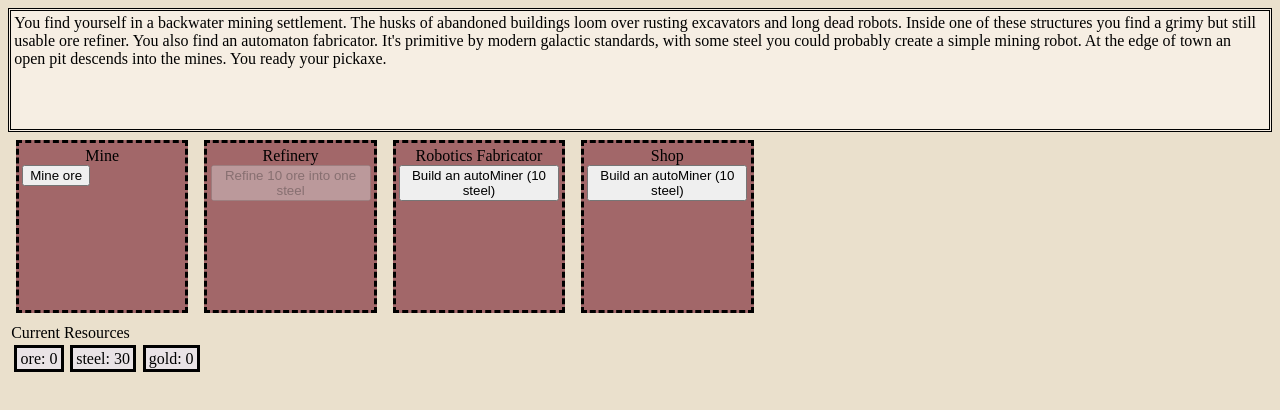
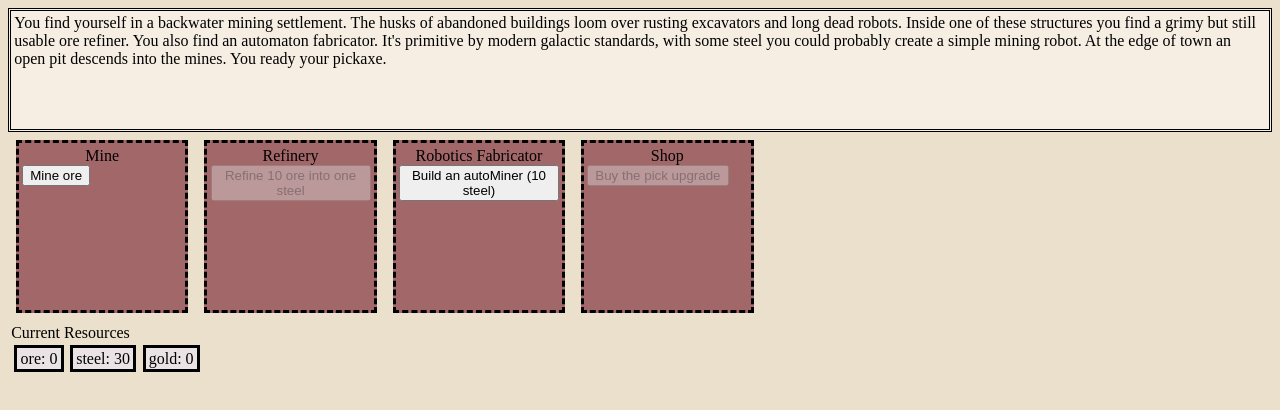
Before and after one commit to michaelwhittemore/vue-clicker-game, a Vue app: page / in a window 1280 px wide. Shown: the top 410 px of the page. Built offline with nearby package versions, Linux system fonts and the light colour scheme.

Commit message:
started on shop

```diff
--- a/src/App.vue
+++ b/src/App.vue
@@ -10,6 +10,7 @@ import LocationComponent from './components/LocationComponent.vue';
 import RefineButton from './components/RefineButton.vue';
 import ExperienceBarHolder from './components/ExperienceBarHolder.vue';
 import NarrativeText from './components/NarrativeText.vue';
+import BuyPickaxeUpgrade from './components/BuyPickaxeUpgrade.vue';
 
 </script>
 
@@ -30,8 +31,7 @@ import NarrativeText from './components/NarrativeText.vue';
     </LocationComponent>
 
     <LocationComponent :location-name="'Shop'">
-      <BuildAutomaton :automaton-type="'autoMiner'" />
-      <BuildAutomaton :automaton-type="'autoRefiner'" />
+      <BuyPickaxeUpgrade />
     </LocationComponent>
   </div>
 
--- a/src/components/BuildAutomaton.vue
+++ b/src/components/BuildAutomaton.vue
@@ -52,7 +52,6 @@ const onClickHandler = () => {
 </template>
 
 <style>
-button {
-    /* background-color: red */
-}
+/* button {
+} */
 </style>
--- /dev/null
+++ b/src/components/BuyPickaxeUpgrade.vue
@@ -0,0 +1,29 @@
+<script setup lang="ts">
+import { computed } from 'vue';
+import { gameStateStorage } from '@/typescript/gameStateStorage';
+    // will need to add checks for if we should have the button enabled (probably tied to gold)
+    // Will need to modify the price and information on level
+    // will need a handler for on click to include narrativeTrigger
+
+    // HERE!
+    // also need to figure out if we display the shop at all.
+        // - This will happen at an outer component
+    // will also need to increase ore harvest per click somewhere - in generate resources
+        // would like to do the refactoring to use composables https://vuejs.org/guide/reusability/composables#composables
+    // will need to store pickaxe level
+        // - let's add a 'upgrades' field to the state storage
+    // will need price to increase exponentially
+
+const onClickHandler = () => {
+    console.warn('clicked')
+
+}
+const computedInsufficientGold = computed(() => {
+    return gameStateStorage.resources.gold < 10; // should have price variable instead
+    // we will need the price variable for the button text anyway - should it be a ref?
+    // I think it will be a derived value?
+})
+</script>
+<template>
+    <button :disabled="computedInsufficientGold" :v-if="true" @click="onClickHandler"> Buy the pick upgrade </button>
+</template>
--- a/src/components/GenerateResourceButton.vue
+++ b/src/components/GenerateResourceButton.vue
@@ -17,6 +17,7 @@ switch (props.resourceType) {
     default:
         console.error('invalid resource type for generate button')
 }
+// HERE! - should really move this to a helper, also this will need to scale with pickaxe level
 const onClickHandler = () => {
     activateNarrativeTrigger(narrativeTrigger)
     gameStateStorage.resources[props.resourceType]++
--- a/src/components/NarrativeText.vue
+++ b/src/components/NarrativeText.vue
@@ -16,7 +16,6 @@ const narrativeTriggersToText = {
 
 const narrativeWrapperRef = useTemplateRef('narrativeWrapper')
 
-// TODO - looks like this doesn't scroll all the way down? I assume we're creating the element after the changes - might be worth using a mutation observers?
 const computedNarrativeText = computed(() => {
     return gameStateStorage.narrativeTriggersArray.map(trigger => narrativeTriggersToText[trigger])
 });
@@ -28,7 +27,6 @@ watch(
         if (narrativeWrapperRef.value){
             narrativeWrapperRef.value.scrollTop = narrativeWrapperRef.value.scrollHeight;
         }
-
     },
 )
 </script>
--- a/src/typescript/gameStateStorage.ts
+++ b/src/typescript/gameStateStorage.ts
@@ -24,6 +24,9 @@ export interface StateStorageObject {
     }
     goods?: object,
     technologies?: object,
+    upgrades: {
+        pickaxe: number
+    },
     narrativeTriggersArray: NarrativeTrigger[],
 }
 
@@ -54,6 +57,9 @@ const gameStateStorageObject: StateStorageObject = {
             targetExperience: 20,
         }
     },
+    upgrades: {
+        pickaxe: 1
+    },
     goods: {},
     technologies: {},
     narrativeTriggersArray: [],
```
Also changed, not shown: 1 other file (tests, documents, lock files or other folders).
